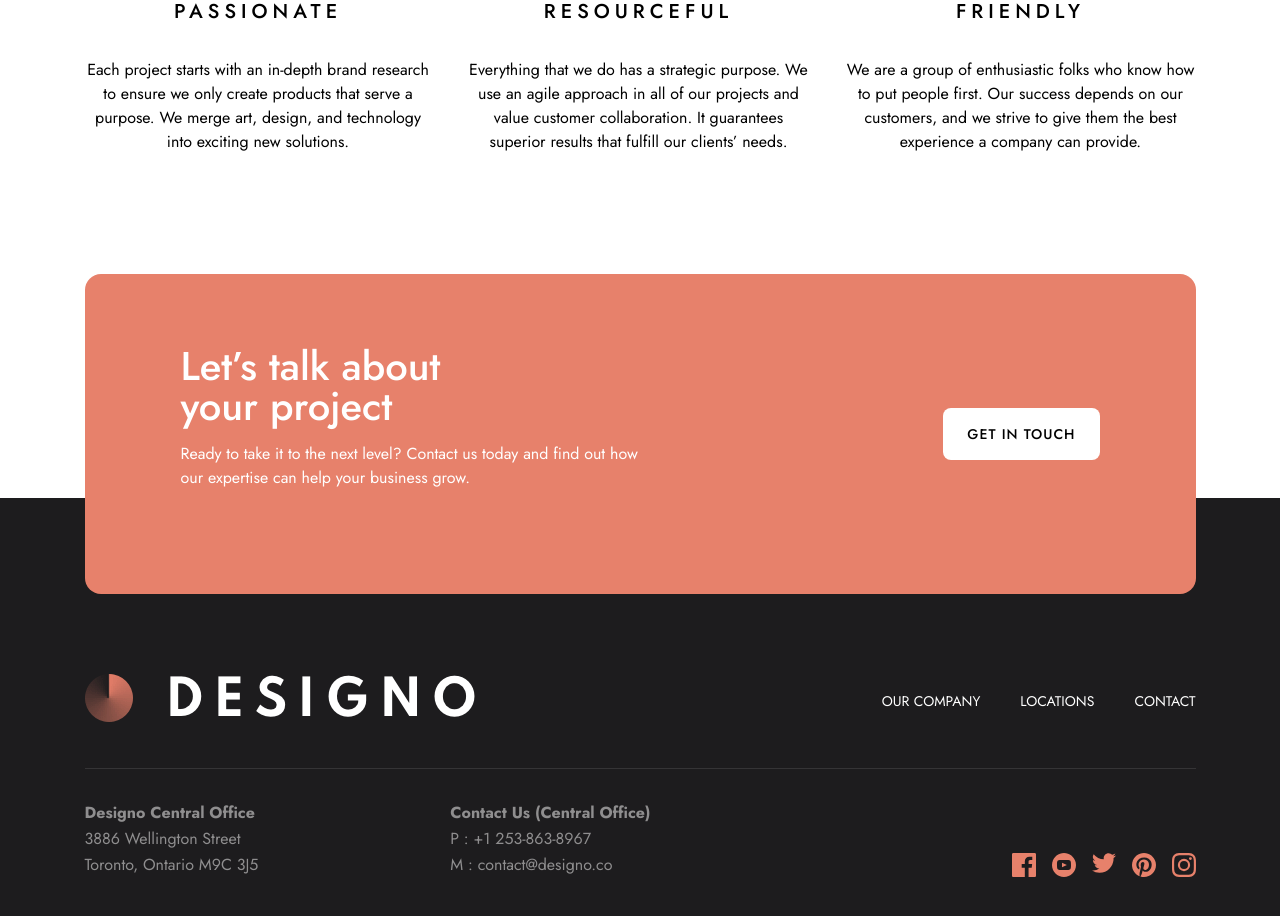
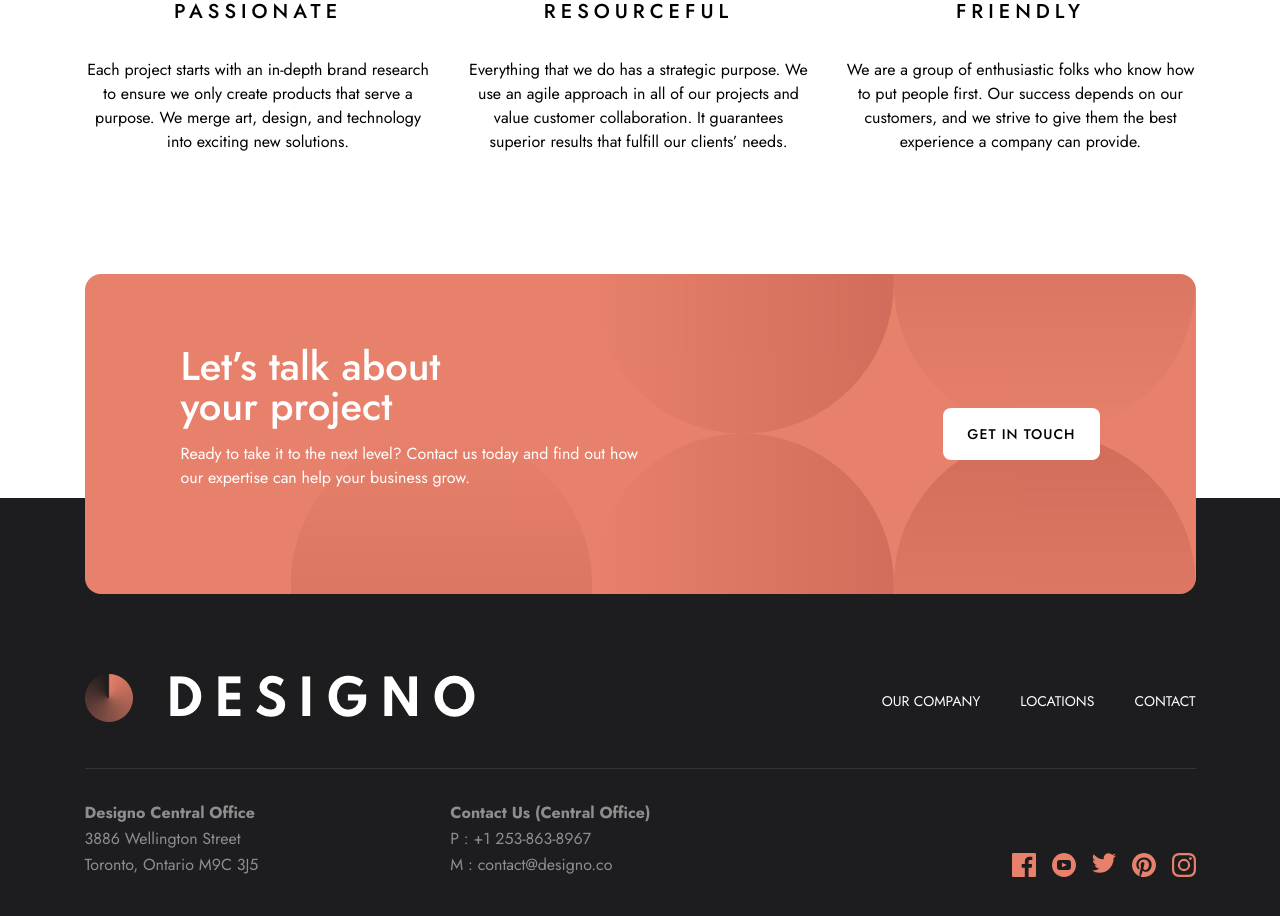
Before and after one commit to nicknjagi/designo-multi-page-website, a Next.js app: page / in a window 1280 px wide. Shown: the part 1680-2596 px from the top of the page. Built offline with nearby package versions, Linux system fonts and the light colour scheme.

Commit message:
add background pattern

```diff
--- a/components/Cta.jsx
+++ b/components/Cta.jsx
@@ -1,6 +1,17 @@
+import Image from "next/image"
+
 const Cta = () => {
   return (
-    <section className="bg-peach-primary my-6 mx-4 md:mx-0 px-6 md:px-24 py-16 lg:py-[72px] text-center lg:text-start rounded-2xl lg:flex lg:items-center lg:justify-between relative z-10 -mb-10 translate-y-36 md:mb-0 md:translate-y-20 lg:translate-y-24">
+    <section className="bg-peach-primary my-6 mx-4 md:mx-0 px-6 md:px-24 py-16 lg:py-[72px] text-center lg:text-start rounded-2xl lg:flex lg:items-center lg:justify-between relative z-30 -mb-10 translate-y-36 md:mb-0 md:translate-y-20 lg:translate-y-24 overflow-hidden">
+      <Image
+        src="/assets/shared/desktop/bg-pattern-call-to-action.svg"
+        width={362}
+        height={500}
+        className='absolute top-1/2 -translate-y-1/2 -right-10 md:right-20 lg:right-[272px] scale-[2.5] -z-10'
+        aria-hidden={true}
+        alt="background pattern"
+        priority
+      />
       <div className="text-white mb-8">
         <h3 className="text-[32px] md:text-[40px] font-medium max-w-[280px] md:max-w-[320px] mx-auto lg:mx-0 mb-4 leading-10">Let’s talk about your project</h3>
         <p className="max-w-[430px] lg:max-w-[460px] mx-auto lg:mx-0">
```
